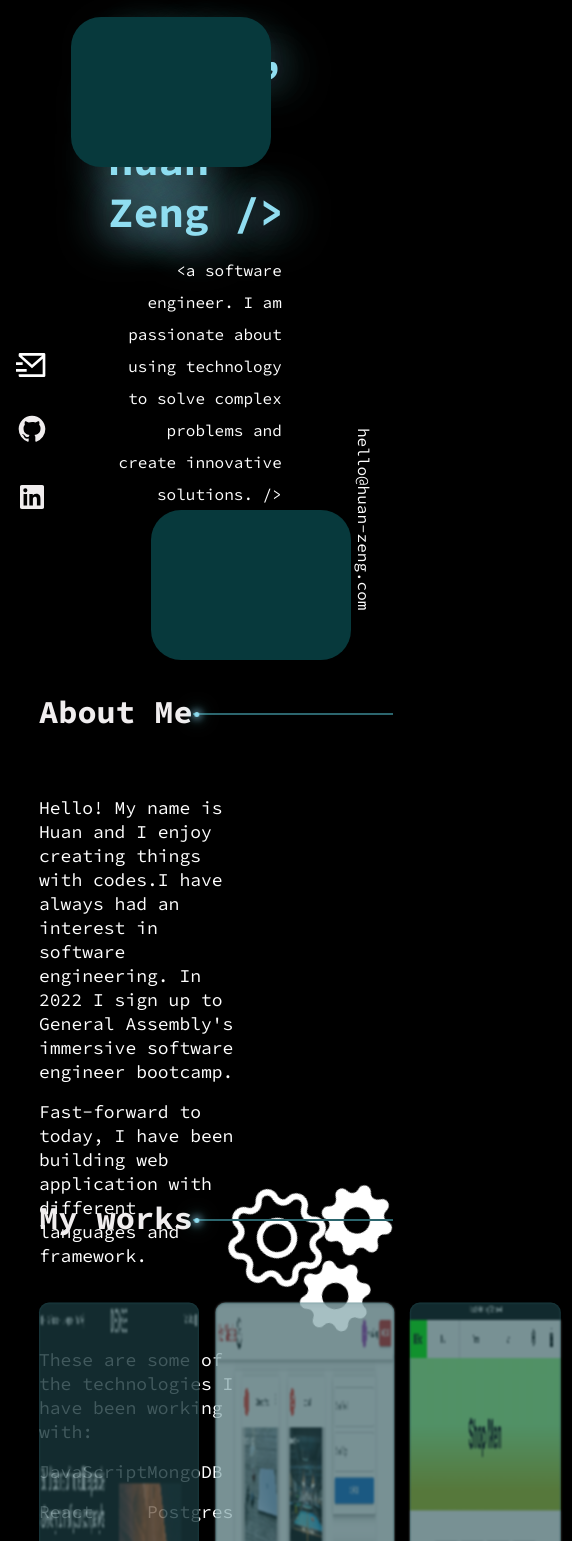
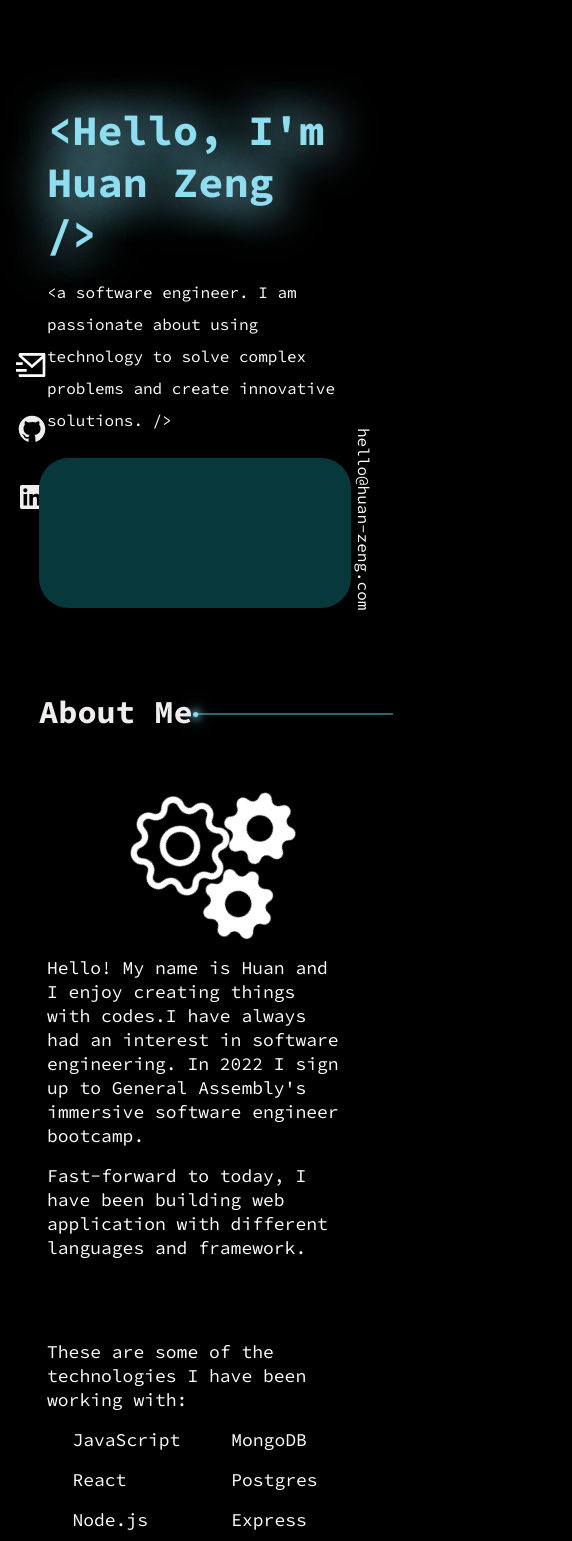
Before and after one commit to huan00/personal_portfolio_2023, a React (Create React App) app: page / in a window 390 px wide. Shown: the part 227-1768 px from the top of the page, 572 px wide, since content can reach past the window. Built offline with nearby package versions, Linux system fonts and the light colour scheme.

Commit message:
add mobile

```diff
--- a/src/components/email/email.css
+++ b/src/components/email/email.css
@@ -65,3 +65,14 @@
   outline: none;
   cursor: pointer;
 }
+
+@media screen and (max-width: 500px) {
+.app__email {
+  width: 90%;
+  top: 40%;
+
+}
+.app__email form {
+  width: 90%;
+}
+}
--- a/src/index.css
+++ b/src/index.css
@@ -94,3 +94,9 @@ a {
   top: 50%;
   transform: translateY(1px);
 }
+
+@media screen and (max-width: 500px) {
+  .app__padding {
+    padding: 0 .5rem;
+  }
+}
--- a/src/pages/about/about.css
+++ b/src/pages/about/about.css
@@ -91,3 +91,33 @@
   transform: translate(10%, 100%) rotate(-360deg);
   }
 }
+
+@media screen and (max-width: 500px) {
+  .app__about {
+    height: unset;
+    margin-bottom: 3rem;
+  }
+  .app__about__container {
+
+    display: grid;
+    grid-template-areas:
+      'gear'
+      'about'
+      'skills'
+    ;
+  }
+
+  .app__about--img {
+    flex: unset;
+    margin: 0 auto;
+    grid-area: gear;
+  }
+  .app__about--text {
+    margin-top: 10rem;
+    padding: 0 .5rem;
+    grid-area: about;
+  }
+  .app__about__skills {
+    grid-area: skills;
+  }
+}
--- a/src/pages/home/homePage.css
+++ b/src/pages/home/homePage.css
@@ -67,3 +67,23 @@
 .app__home__container--box.second {
   right: 0;
 }
+
+@media screen and (max-width: 500px) {
+
+  .app__home__container--text {
+    width: 100%;
+  }
+
+  .app__home__container--text p {
+    text-align: left;
+  }
+
+  .app__home__container--box.first {
+    top: 0;
+    width: 100%;
+  }
+  .app__home__container--box.second {
+    bottom: 10%;
+    width: 100%;
+  }
+}
--- a/src/pages/projects/projects.css
+++ b/src/pages/projects/projects.css
@@ -20,3 +20,19 @@
   grid-template-columns: repeat(3, 1fr);
   gap: 1rem;
 }
+
+@media screen and (max-width: 820px) {
+.app__projects__container {
+  grid-template-columns: repeat(2, 1fr);
+}
+
+
+}
+
+@media screen and (max-width: 500px) {
+  .app__projects__container {
+    padding: 0 .5rem;
+  grid-template-columns: repeat(1, 1fr);
+
+  }
+}
```
